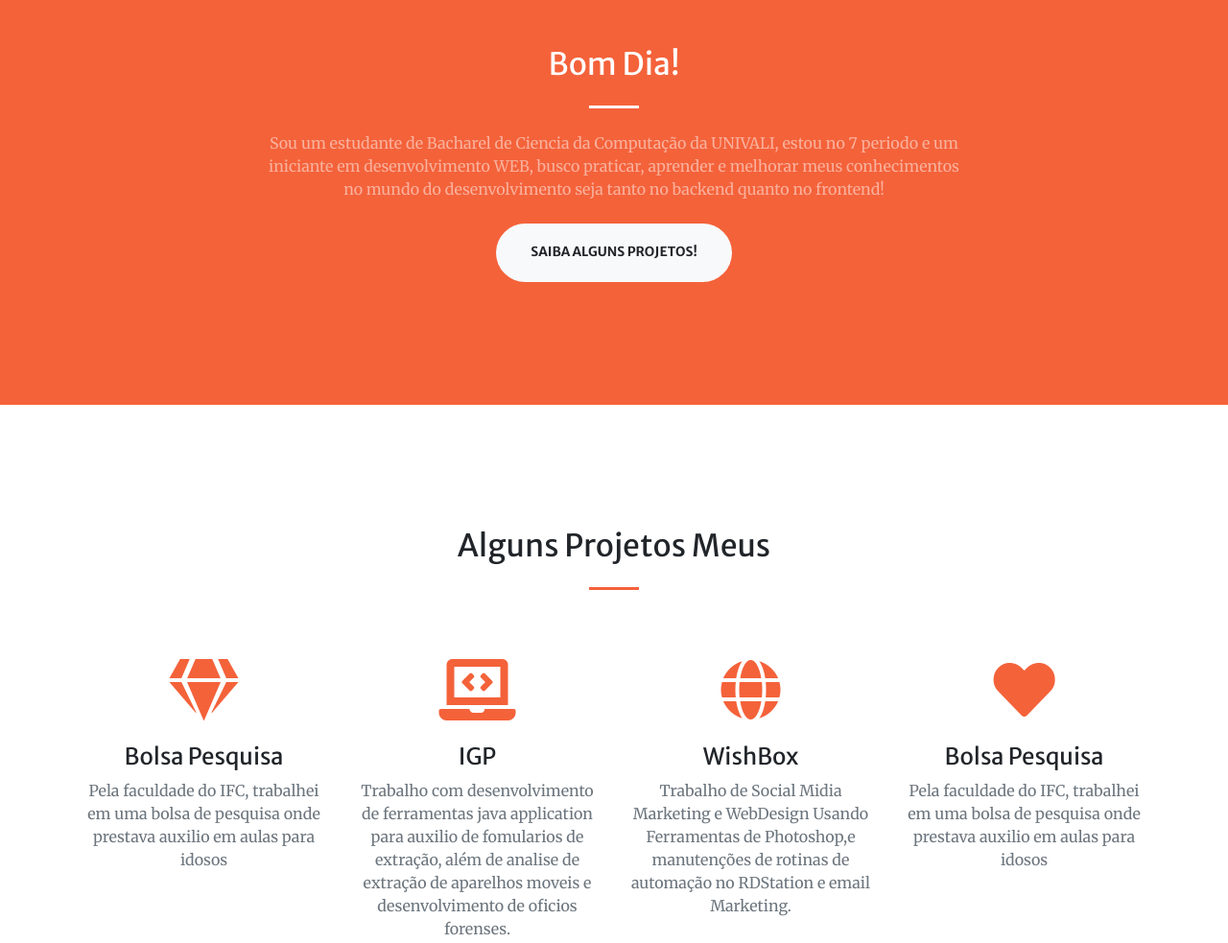
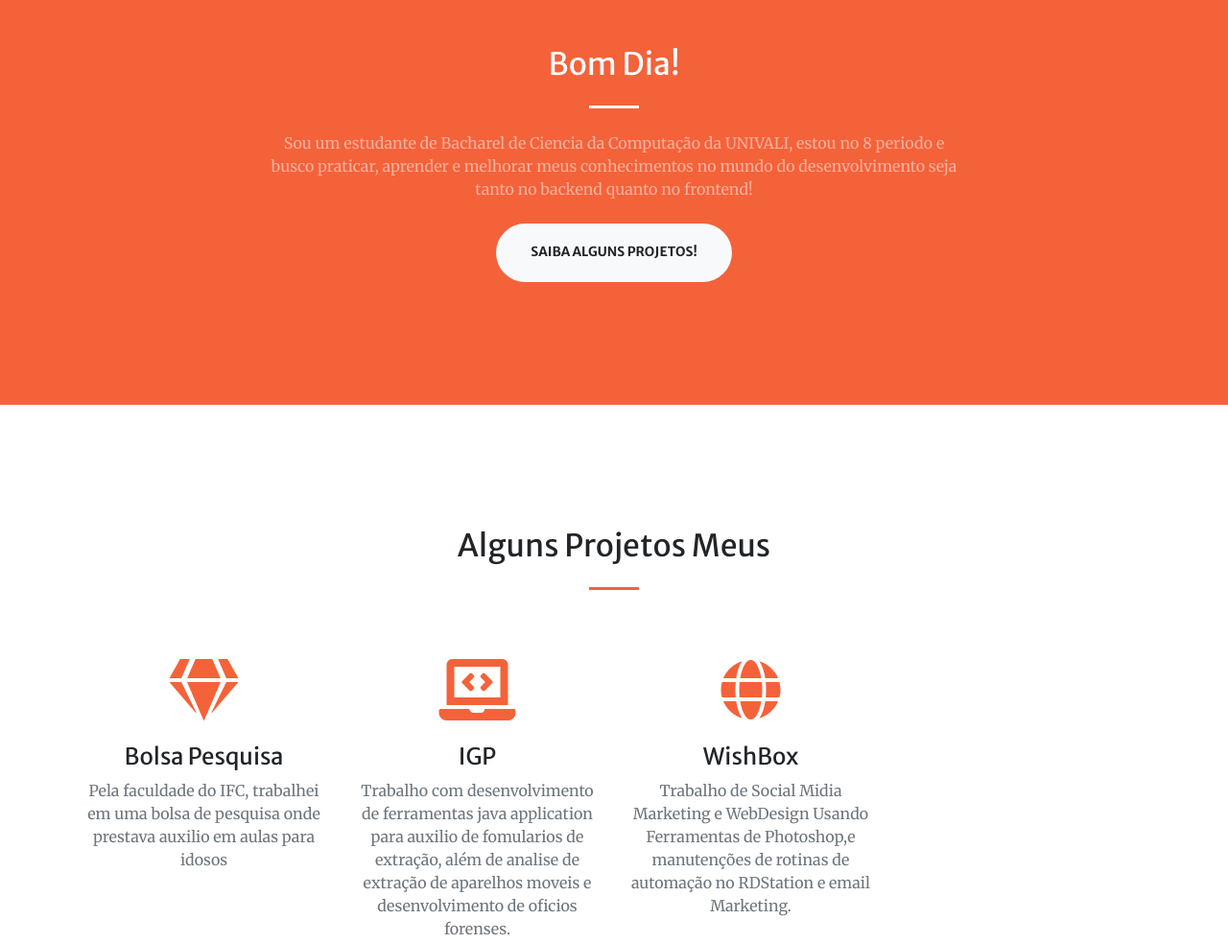
Before and after one commit to matheusmmmp/portfolio, a website with bundled scripts: page index.html in a window 1280 px wide. Shown: the part 880-1863 px from the top of the page at 96% size. Built offline with nearby package versions, Linux system fonts and the light colour scheme.

Commit message:
commit alteraçao

```diff
--- a/index.html
+++ b/index.html
@@ -76,7 +76,7 @@
         <div class="col-lg-8 text-center">
           <h2 class="text-white mt-0">Bom Dia!</h2>
           <hr class="divider light my-4">
-          <p class="text-white-50 mb-4">Sou um estudante de Bacharel de Ciencia da Computação da UNIVALI, estou no 7 periodo e um iniciante em desenvolvimento WEB, busco praticar, aprender e melhorar meus conhecimentos no mundo do desenvolvimento seja tanto no backend quanto no frontend! </p>
+          <p class="text-white-50 mb-4">Sou um estudante de Bacharel de Ciencia da Computação da UNIVALI, estou no 8 periodo e  busco praticar, aprender e melhorar meus conhecimentos no mundo do desenvolvimento seja tanto no backend quanto no frontend!</p>
           <a class="btn btn-light btn-xl js-scroll-trigger" href="#services">Saiba Alguns Projetos!</a>
         </div>
       </div>
@@ -108,13 +108,6 @@
             <i class="fas fa-4x fa-globe text-primary mb-4"></i>
             <h3 class="h4 mb-2">WishBox</h3>
             <p class="text-muted mb-0">Trabalho de Social Midia Marketing e WebDesign Usando Ferramentas de Photoshop,e manutenções de rotinas de automação no RDStation e email Marketing. </p>
-          </div>
-        </div>
-        <div class="col-lg-3 col-md-6 text-center">
-          <div class="mt-5">
-            <i class="fas fa-4x fa-heart text-primary mb-4"></i>
-            <h3 class="h4 mb-2">Bolsa Pesquisa</h3>
-            <p class="text-muted mb-0">Pela faculdade do IFC, trabalhei em uma bolsa de pesquisa onde prestava auxilio em aulas para idosos</p>
           </div>
         </div>
       </div>
@@ -211,7 +204,7 @@
   <section class="page-section bg-dark text-white">
     <div class="container text-center">
       <h2 class="mb-4">Baixe Aqui o PDF do meu curriculo oficial!</h2>
-      <a class="btn btn-light btn-xl" href="img/Currículo- Matheus.pdf">Download Now!</a>
+      <a class="btn btn-light btn-xl" href="img/Currículo-Matheus.pdf">Download Now!</a>
     </div>
   </section>
 
@@ -228,7 +221,7 @@
       <div class="row">
         <div class="col-lg-4 ml-auto text-center mb-5 mb-lg-0">
           <i class="fas fa-phone fa-3x mb-3 text-muted"></i>
-          <div>+55 (47) 99672-8650</div>
+          <div>+55 (47) 98404-4974</div>
         </div>
         <div class="col-lg-4 mr-auto text-center">
           <i class="fas fa-envelope fa-3x mb-3 text-muted"></i>
```
Also changed, not shown: 2 other files.
